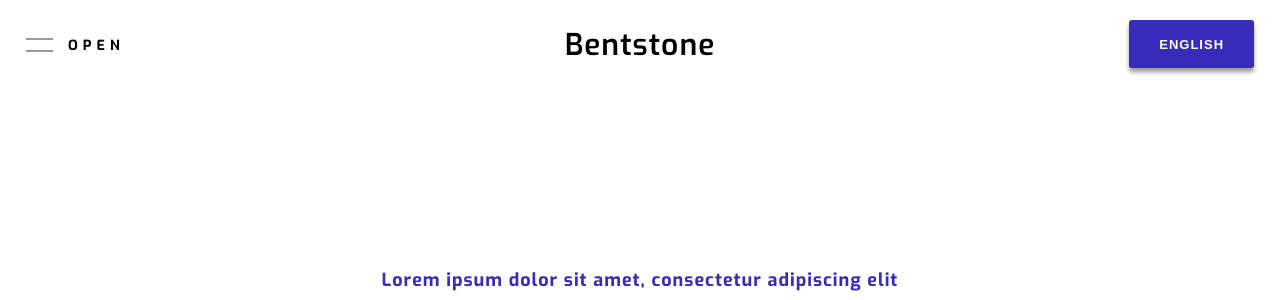
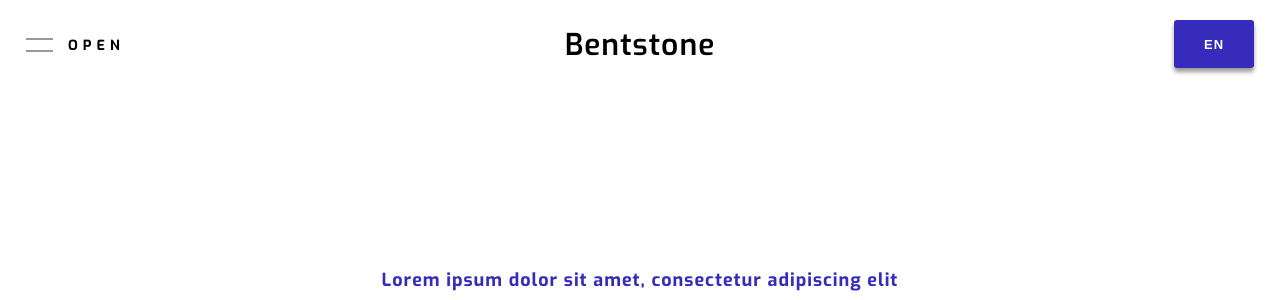
Before and after one commit to MarvEltun/bentstone.org, a Django app: page /en/ in a window 1280 px wide. Shown: the top 300 px of the page. Run offline with Django 3.2, Linux system fonts and the light colour scheme; data comes from the database, SQL or seed files in the repository; some libraries are stand-ins or nearby versions.

Commit message:
updated language choices

```diff
--- a/Main/templates/main/main.html
+++ b/Main/templates/main/main.html
@@ -34,51 +34,51 @@
 			<div class="title">Bentstone</div>
 			<div class="lang-container">
 				{% if lang == "EN" %}
-					<button id="lang-btn" class="ArkButton">English</button>
+					<button id="lang-btn" class="ArkButton">EN</button>
 					<a href="{% url 'home-az' %}" class="a-lang">
-						<button id="lang-az" class="ArkButton hide-lang">Aze</button>
+						<button id="lang-az" class="ArkButton hide-lang">AZ</button>
 					</a>
 					<a href="{% url 'home-ru' %}" class="a-lang">
-						<button id="lang-ru" class="ArkButton hide-lang">Russian</button>
+						<button id="lang-ru" class="ArkButton hide-lang">RU</button>
 					</a>
 					<a href="{% url 'home-tr' %}" class="a-lang">
-						<button id="lang-tr" class="ArkButton hide-lang">Turkish</button>
+						<button id="lang-tr" class="ArkButton hide-lang">TR</button>
 					</a>
 
 				{% elif lang == "AZ" %}
 					<button id="lang-btn" class="ArkButton">Azerbaijan</button>
 					<a href="{% url 'home' %}" class="a-lang">
-						<button id="lang-en" class="ArkButton hide-lang">English</button>
+						<button id="lang-en" class="ArkButton hide-lang">EN</button>
 					</a>
 					<a href="{% url 'home-ru' %}" class="a-lang">
-						<button id="lang-ru" class="ArkButton hide-lang">Russian</button>
+						<button id="lang-ru" class="ArkButton hide-lang">RU</button>
 					</a>
 					<a href="{% url 'home-tr' %}" class="a-lang">
-						<button id="lang-tr" class="ArkButton hide-lang">Turkish</button>
+						<button id="lang-tr" class="ArkButton hide-lang">TR</button>
 					</a>
 
 				{% elif lang == "RU" %}
 					<button id="lang-btn" class="ArkButton">Russian</button>
 					<a href="{% url 'home' %}" class="a-lang">
-						<button id="lang-en" class="ArkButton hide-lang">English</button>
+						<button id="lang-en" class="ArkButton hide-lang">EN</button>
 					</a>
 					<a href="{% url 'home-az' %}" class="a-lang">
-						<button id="lang-az" class="ArkButton hide-lang">Azerbaijan</button>
+						<button id="lang-az" class="ArkButton hide-lang">AZ</button>
 					</a>
 					<a href="{% url 'home-tr' %}" class="a-lang">
-						<button id="lang-tr" class="ArkButton hide-lang">Turkish</button>
+						<button id="lang-tr" class="ArkButton hide-lang">TR</button>
 					</a>
 
 				{% elif lang == "TR" %}
 					<button id="lang-btn" class="ArkButton">Turkish</button>
 					<a href="{% url 'home' %}" class="a-lang">
-						<button id="lang-en" class="ArkButton hide-lang">English</button>
+						<button id="lang-en" class="ArkButton hide-lang">EN</button>
 					</a>
 					<a href="{% url 'home-az' %}" class="a-lang">
-						<button id="lang-az" class="ArkButton hide-lang">Azerbaijan</button>
+						<button id="lang-az" class="ArkButton hide-lang">AZ</button>
 					</a>
 					<a href="{% url 'home-ru' %}" class="a-lang">
-						<button id="lang-ru" class="ArkButton hide-lang">Russian</button>
+						<button id="lang-ru" class="ArkButton hide-lang">RU</button>
 					</a>
 				{% endif %}
 			</div>
```
